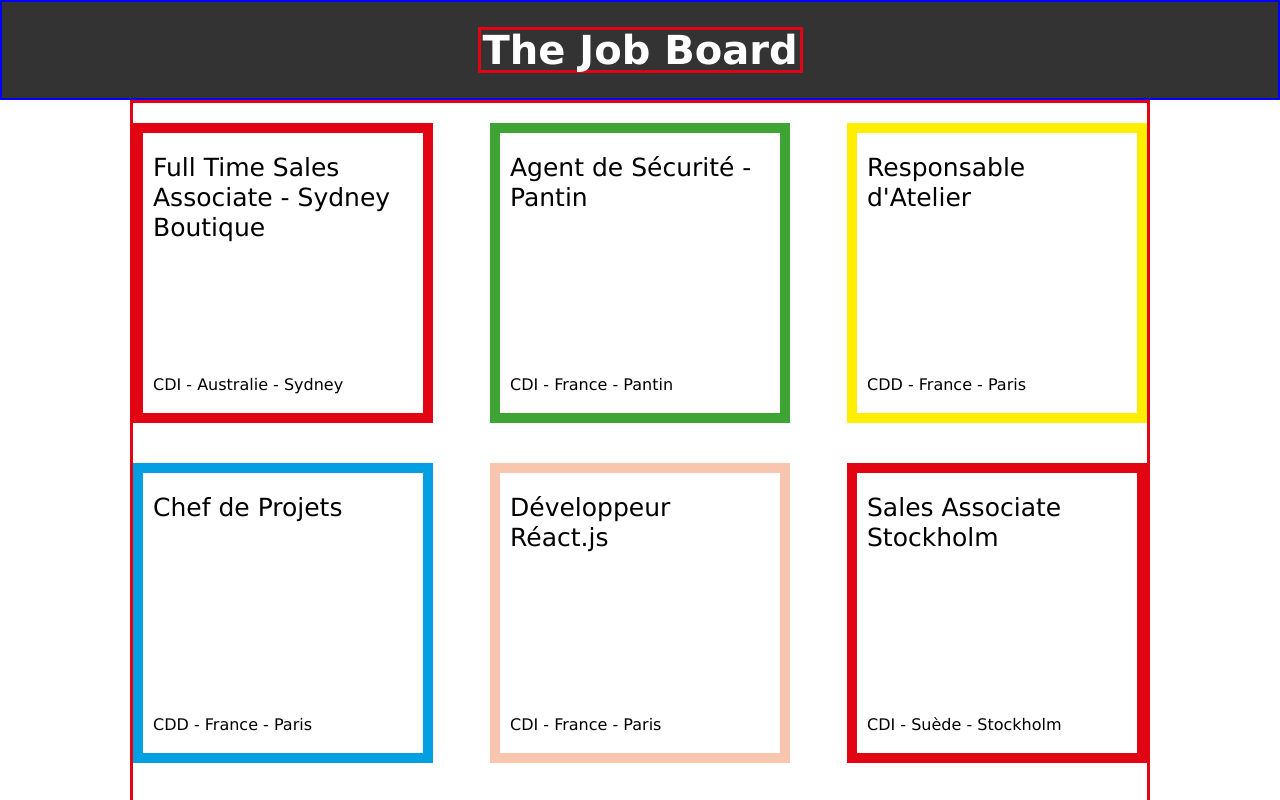
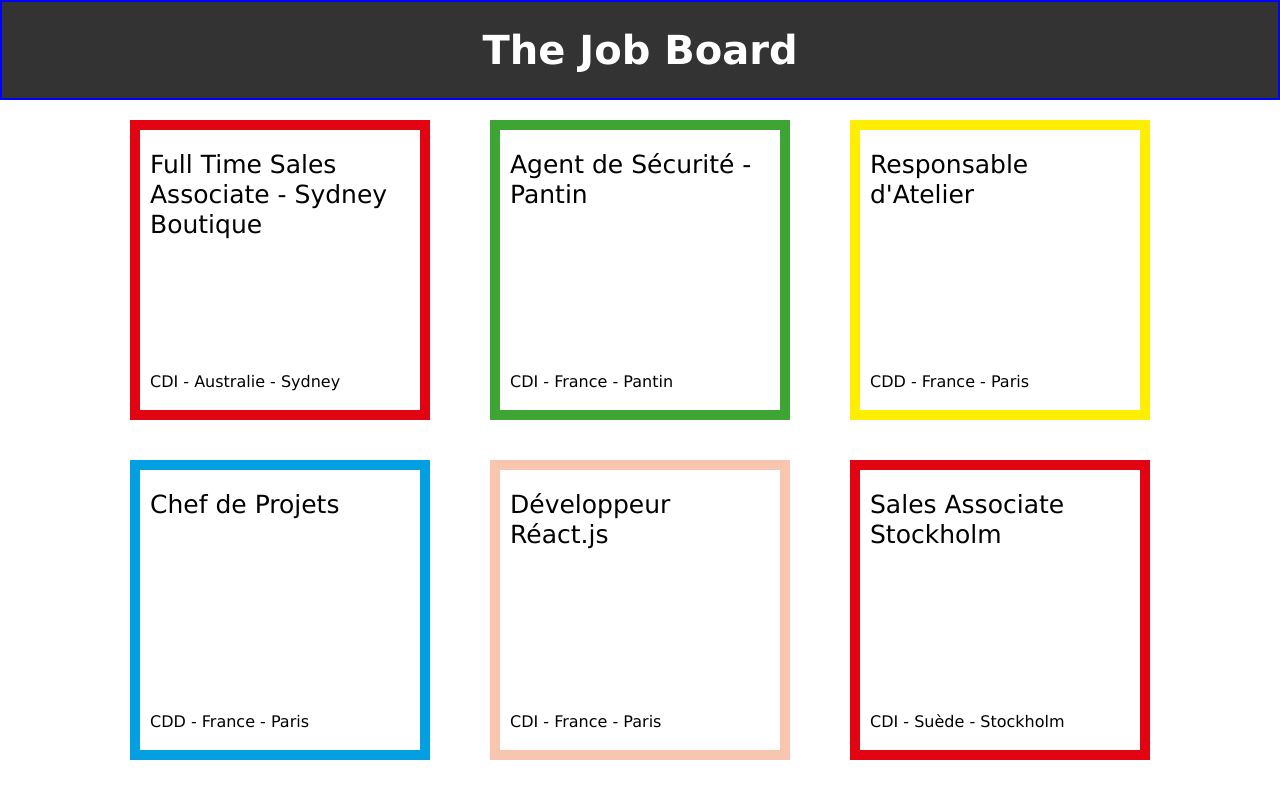
Before and after one commit to TimBERNIC/the-job-board-exercice, a React (Vite) app: page / in a window 1280 px wide. Shown: the top 800 px of the page. Built offline with nearby package versions, Linux system fonts and the light colour scheme.

Commit message:
ept container border

```diff
--- a/src/App.css
+++ b/src/App.css
@@ -31,10 +31,8 @@ h2 {
   line-height: 30px;
 }
 .container {
-  /* margin: 60px 250px; */
   max-width: 1020px;
   min-width: 325px;
-  border: #e30413 solid;
 }
 
 .job-bloc {
```
